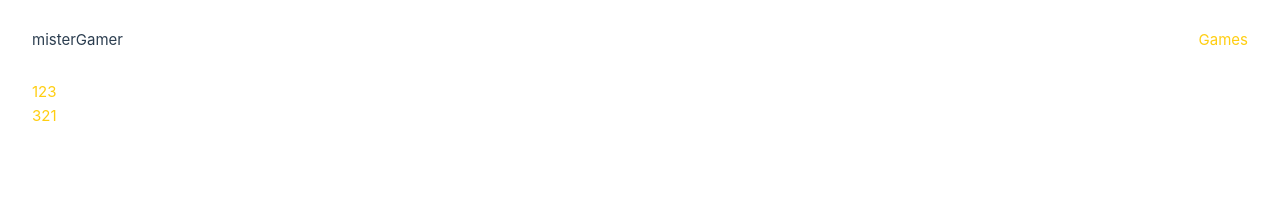
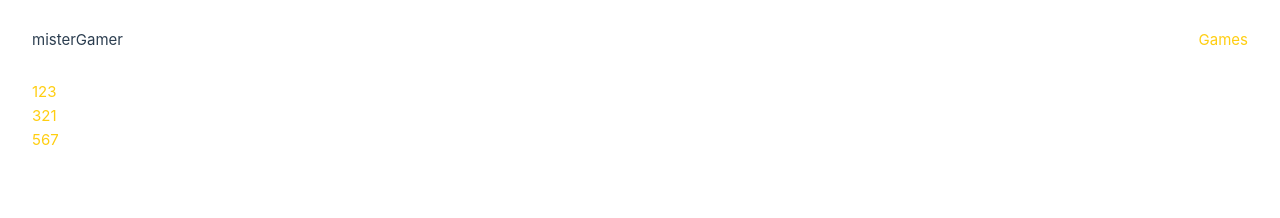
Before and after one commit to shacharRonZohar/misterGamer---Frontend, a Vue app: page /games in a window 1280 px wide. Shown: the top 218 px of the page. Built offline with nearby package versions, Linux system fonts and the light colour scheme.

Commit message:
Added react (yuck) project to the games list

```diff
--- a/src/views/games-list.vue
+++ b/src/views/games-list.vue
@@ -10,6 +10,6 @@
 
 <script setup lang="ts">
 import { ref } from 'vue'
-const games = ref(['123', '321'])
+const games = ref(['123', '321', '567'])
 
 </script>
```
